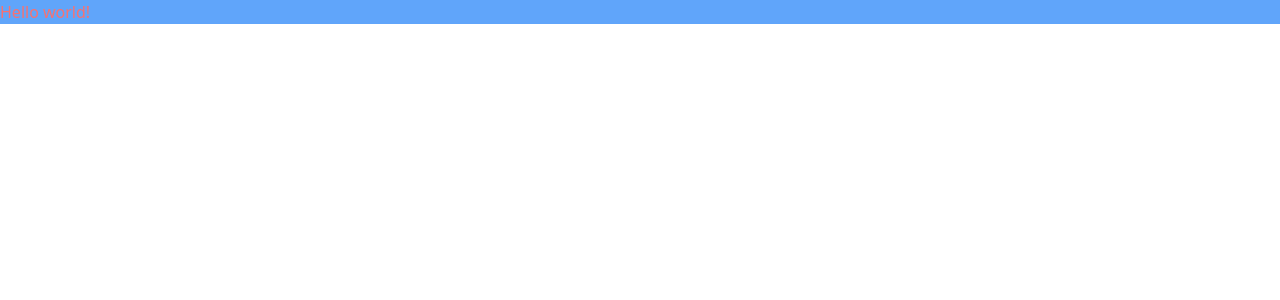
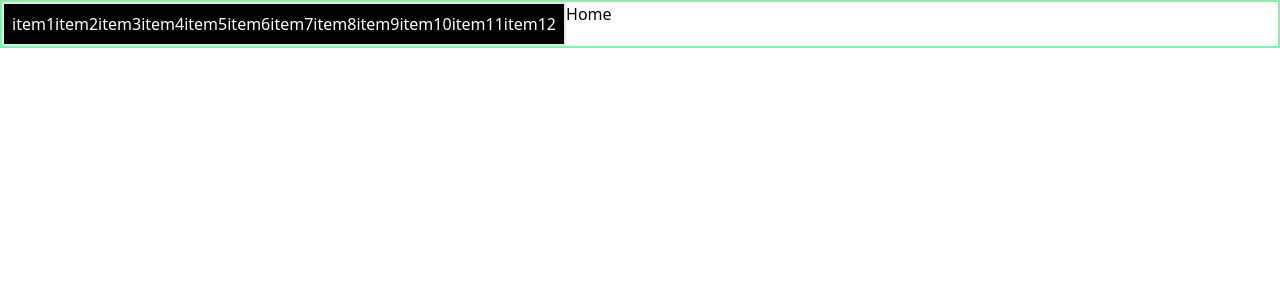
Before and after one commit to manish0kuniyal/studmanag, a React (Vite) app in the folder Client/: page / in a window 1280 px wide. Shown: the top 300 px of the page. Built offline with nearby package versions, Linux system fonts and the light colour scheme.

Commit message:
Folder-Layout&Routes

```diff
--- a/Client/package.json
+++ b/Client/package.json
@@ -11,7 +11,8 @@
   },
   "dependencies": {
     "react": "^18.2.0",
-    "react-dom": "^18.2.0"
+    "react-dom": "^18.2.0",
+    "react-router-dom": "^6.22.1"
   },
   "devDependencies": {
     "@types/react": "^18.2.15",
--- a/Client/src/App.tsx
+++ b/Client/src/App.tsx
@@ -1,7 +1,19 @@
-export default function App() {
+import { BrowserRouter as Router ,Route ,Routes} from "react-router-dom"
+import Home from "./pages/home"
+import SignIn from "./pages/sign-in"
+import NotFound from "./pages/NotFound"
+import Users from "./pages/users"
+function App() {
   return (
-    <h1 className="text-red-400 bg-blue-400">
-      Hello world!
-    </h1>
+     <Router>
+       <Routes>
+        <Route path="/" element={<Home/>}/>
+        <Route path="/sign-in" element={<SignIn/>}/>
+        <Route path="/users" element={<Users/>}/>
+        <Route path="*" element={<NotFound/>}/>
+        </Routes>
+     </Router>
   )
 }
+
+export default App
--- /dev/null
+++ b/Client/src/components/navbar.tsx
@@ -0,0 +1,33 @@
+import React, { useState } from 'react';
+
+function Navbar() {
+  const [isMenuOpen, setIsMenuOpen] = useState(false);
+
+  const toggleMenu = () => {
+    setIsMenuOpen(!isMenuOpen);
+  };
+
+  return (
+    <div className="border-2 p-2 text-white bg-black  md:flex-col md:justify-between">
+      <div className="md:hidden">
+        <button onClick={toggleMenu}>☰ Menu</button>
+      </div>
+      <div className={`md:flex ${isMenuOpen ? 'flex flex-col w-[100vw] z-40' : 'hidden'}`}>
+        <a>item1</a>
+        <a>item2</a>
+        <a>item3</a>
+        <a>item4</a>
+        <a>item5</a>
+        <a>item6</a>
+        <a>item7</a>
+        <a>item8</a>
+        <a>item9</a>
+        <a>item10</a>
+        <a>item11</a>
+        <a>item12</a>
+      </div>
+    </div>
+  );
+}
+
+export default Navbar;
--- /dev/null
+++ b/Client/src/pages/home.tsx
@@ -0,0 +1,15 @@
+import React from 'react'
+import Navbar from '../components/navbar'
+function Home() {
+  return (<>
+    <div className='border-2 border-green-300 flex '>
+        <div >
+            <Navbar/>
+        </div>
+      <div>Home</div>
+      </div>
+      </>
+)
+}
+
+export default Home
--- /dev/null
+++ b/Client/src/pages/notfound.tsx
@@ -0,0 +1,9 @@
+import React from 'react'
+
+function NotFound() {
+  return (
+    <div>NotFound</div>
+  )
+}
+
+export default NotFound
--- /dev/null
+++ b/Client/src/pages/sign-in.tsx
@@ -0,0 +1,9 @@
+import React from 'react'
+
+function SignIn() {
+  return (
+    <div>Sign-in</div>
+  )
+}
+
+export default SignIn
--- /dev/null
+++ b/Client/src/pages/users.tsx
@@ -0,0 +1,9 @@
+import React from 'react'
+
+function Users() {
+  return (
+    <div>Users</div>
+  )
+}
+
+export default Users
```
Also changed, not shown: 1 other file (tests, documents, lock files or other folders).
